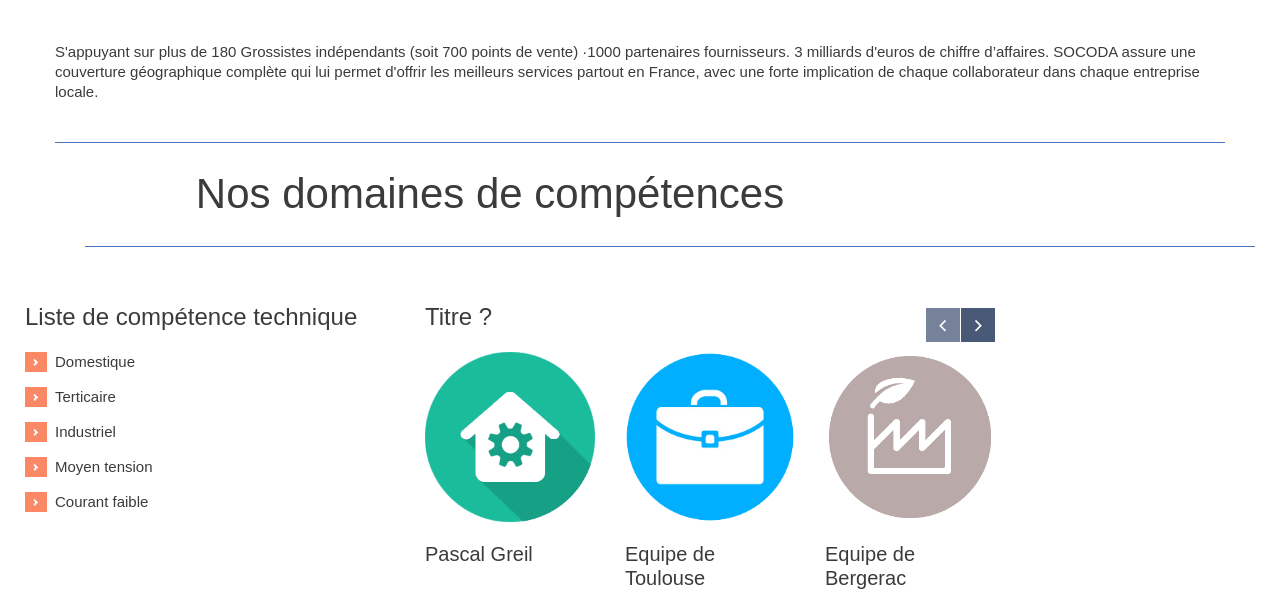
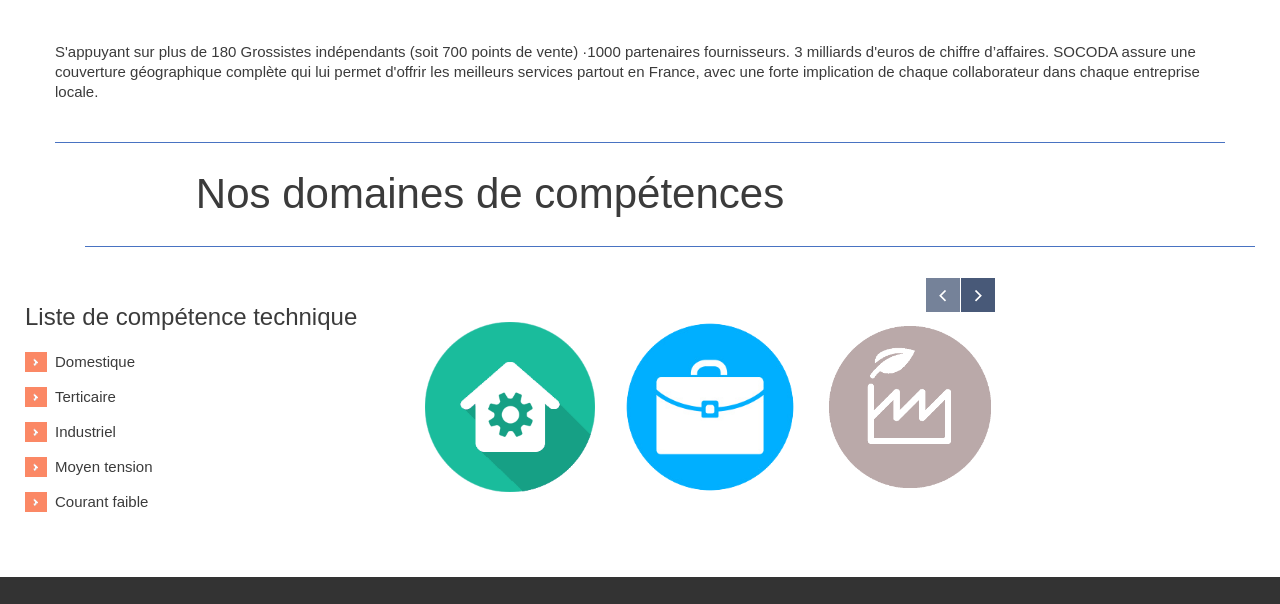
Before and after one commit to sacha9955/Sodi, a plain HTML site: page about-us.html in a window 1280 px wide. Shown: the part 457-1061 px from the top of the page. Drawn offline with Linux system fonts and the light colour scheme; a web font is replaced by a local one.

Commit message:
pdf + titre

```diff
--- a/about-us.html
+++ b/about-us.html
@@ -162,7 +162,7 @@ SOCODA La force d'un groupe et la souplesse d'un indépendant SODITELEM est adh
       <div class="row">
         <div class="span6">
                <!-- Our Team -->
-          <h3>Titre ?</h3>
+          <h3></h3>
 
           <div  class="slider2 team flexslider">
             <ul class="slides">
@@ -175,7 +175,6 @@ SOCODA La force d'un groupe et la souplesse d'un indépendant SODITELEM est adh
                         <img src="img/our-team/1.jpg" alt="#">
 
                       </div>
-                      <h4>Pascal Greil</h4>
                     </div>
                   </a>
 
@@ -185,7 +184,6 @@ SOCODA La force d'un groupe et la souplesse d'un indépendant SODITELEM est adh
                         <img src="img/our-team/2.jpg" alt="">
 
                       </div>
-                      <h4>Equipe de Toulouse</h4>
 
                     </div>
                   </a>
@@ -196,28 +194,21 @@ SOCODA La force d'un groupe et la souplesse d'un indépendant SODITELEM est adh
                         <img src="img/our-team/3.jpg" alt="">
 
                       </div>
-                      <h4>Equipe de Bergerac</h4>
 
                     </div>
                   </a>
-
-
                 </div>
               </li>
               <li>
                 <div class="row">
-
                   <a href="#">
                     <div class="span2 square-1">
                       <div class="img-container">
                         <img src="img/our-team/5.jpg" alt="">
 
                       </div>
-                      <h4>Equipe de Pamiers</h4>
-
                     </div>
                   </a>
-
                   <a href="#">
                     <div class="span2 square-1">
                       <div class="img-container">
@@ -231,10 +222,7 @@ SOCODA La force d'un groupe et la souplesse d'un indépendant SODITELEM est adh
                     <div class="span2 square-1">
                       <div class="img-container">
                         <img src="img/our-team/4.jpg" alt="">
-
                       </div>
-                      <h4>Equipe de Moissac </h4>
-
                     </div>
                   </a>
 
```
Also changed, not shown: components.html (+1 -1 lines).
